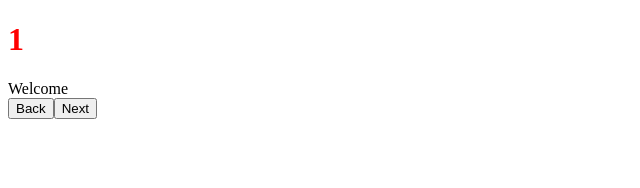
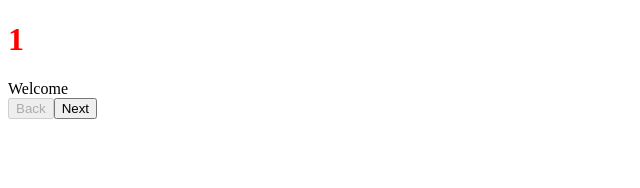
Before and after one commit to AkaraTawng/client-design-questionairre, a React (Vite) app: page / in a window 1280 px wide. Shown: the top 188 px of the page, without its empty margins (0-640 px from the left). Built offline with nearby package versions, Linux system fonts and the light colour scheme.

Commit message:
add dynamic disabled attributes to next and prev buttons

```diff
--- a/src/components/Form.jsx
+++ b/src/components/Form.jsx
@@ -89,8 +89,8 @@ function Form() {
         <Header><h1>{FormTitles[page]}</h1></Header>
         <Body>{pageDisplay()}</Body>
         <Footer>
-            <PrevButton type="button" onClick={handleDecrementClick}>Back</PrevButton>
-            <NextButton type="button" onClick={handleIncrementClick}>Next</NextButton>
+            <PrevButton disabled={page === 0} type="button" onClick={handleDecrementClick}>Back</PrevButton>
+            <NextButton  disabled={page === FormTitles.length - 1} type="button" onClick={handleIncrementClick}>Next</NextButton>
         </Footer>
         </FormWrapperInner>
     </FormWrapperOuter>
```
